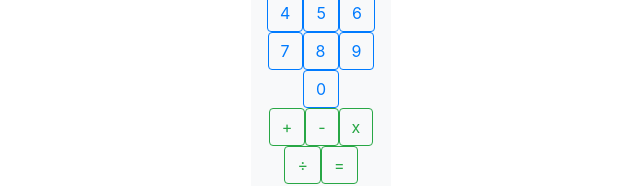
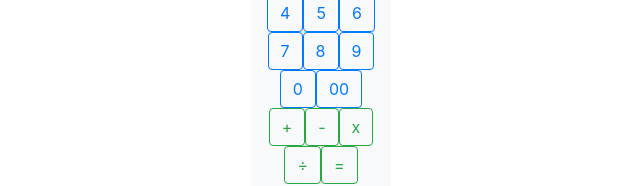
Before and after one commit to nakataku119/CalculatorVueApp, a Vue app: page / in a window 1280 px wide. Shown: the part 365-551 px from the top of the page, without its empty margins (319-959 px from the left). Built offline with nearby package versions, Linux system fonts and the light colour scheme.

Commit message:
[00]ボタンの追加

```diff
--- a/src/components/molecules/ButtonsPart.vue
+++ b/src/components/molecules/ButtonsPart.vue
@@ -9,7 +9,7 @@ const numbersOfButton = [
   ["1", "2", "3"],
   ["4", "5", "6"],
   ["7", "8", "9"],
-  ["0"],
+  ["0", "00"],
 ];
 const symbolsOfButton = [
   ["+", "-", "x"],
```
